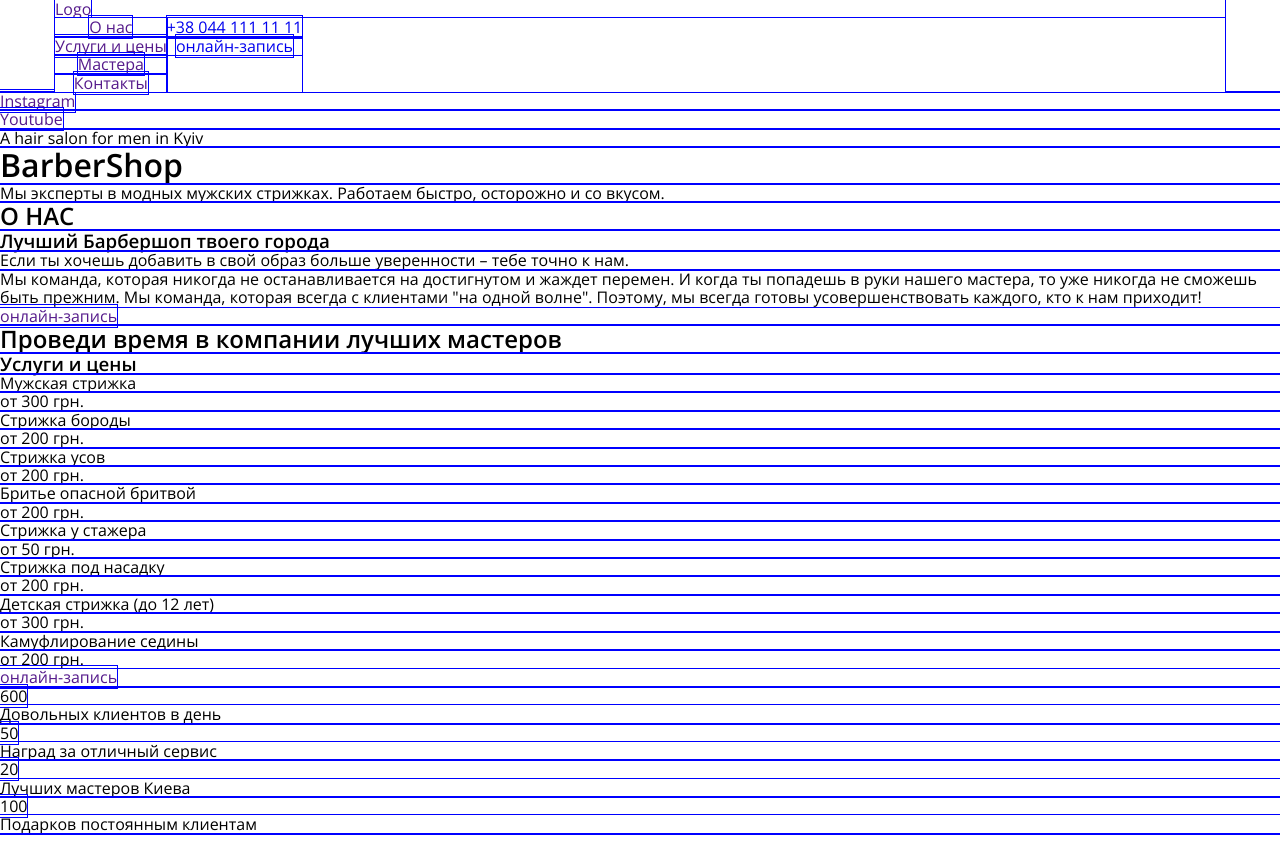
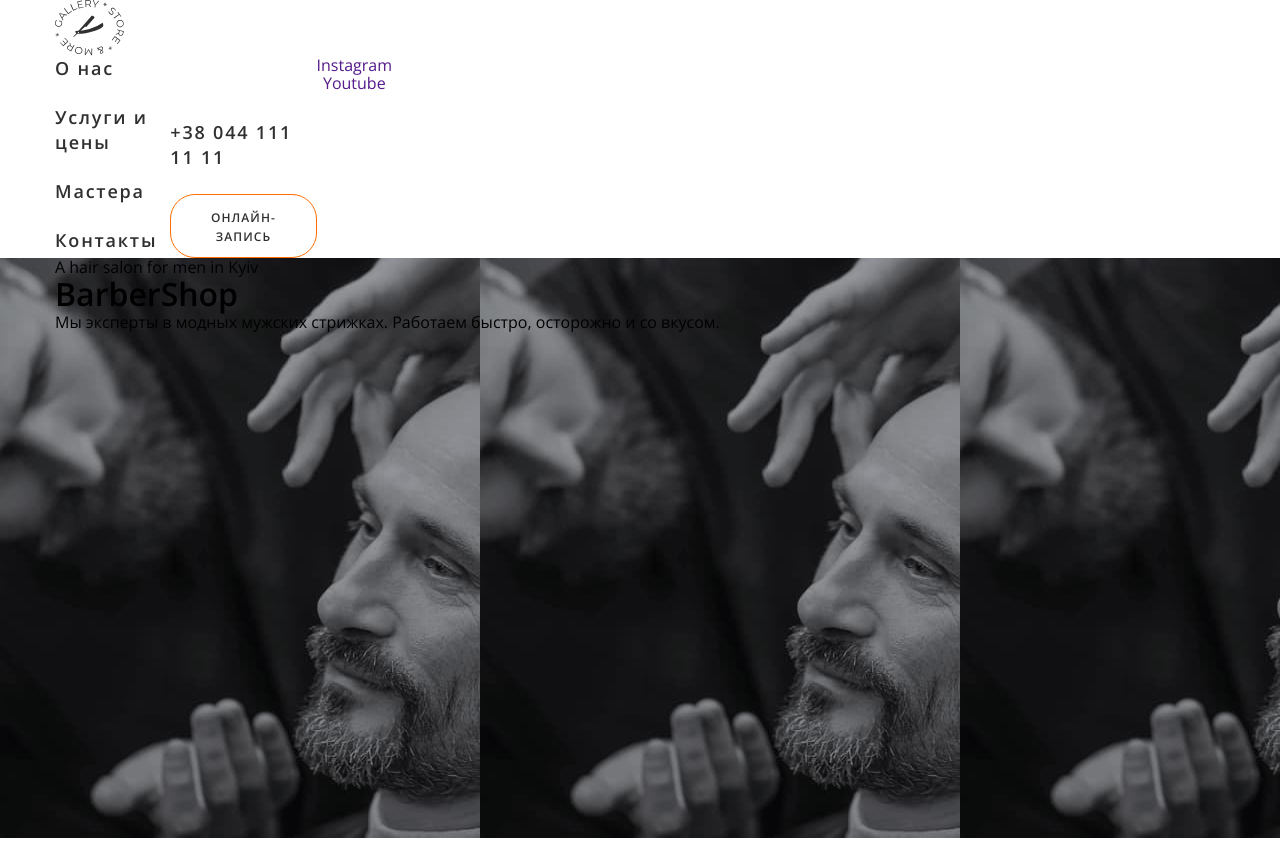
Before and after one commit to NatashaDashkovska/Barbershop, a plain HTML site: page index.html in a window 1280 px wide. Shown: the top 842 px of the page. Drawn offline with Linux system fonts and the light colour scheme.

Commit message:
fix burger

```diff
--- a/index.html
+++ b/index.html
@@ -12,23 +12,43 @@
 
     <header class="container">
       <nav>
-        <a href="">Logo</a>
-        <div class="mobile-menu" data-menu>
+        <a href="/" class="header__logo">
+          <img class="header__logo-img" src="./images/svg/logo.svg" alt="" />
+        </a>
+        <div class="mobile-menu is-open" data-menu>
           <div class="content">
             <ul class="header__nav-list">
-              <li><a href="">О нас</a></li>
-              <li><a href="">Услуги и цены</a></li>
-              <li><a href="">Мастера</a></li>
-              <li><a href="">Контакты</a></li>
+              <li class="header__nav-item">
+                <a href="">О нас</a>
+              </li>
+              <li class="header__nav-item">
+                <a href="">Услуги и цены</a>
+              </li>
+              <li class="header__nav-item">
+                <a href="">Мастера</a>
+              </li>
+              <li class="header__nav-item">
+                <a href="">Контакты</a>
+              </li>
             </ul>
-            <ul>
-              <li>
+            <ul class="header__links-list">
+              <li class="header__link">
                 <a href="tel:+380441111111">+38 044 111 11 11</a>
               </li>
-              <li>
+              <li class="header__link">
                 <a href="mailto:example@gmail.com">онлайн-запись</a>
               </li>
             </ul>
+            <div>
+              <ul>
+                <li>
+                  <a href="">Instagram</a>
+                </li>
+                <li>
+                  <a href="">Youtube</a>
+                </li>
+              </ul>
+            </div>
           </div>
         </div>
       </nav>
@@ -56,17 +76,7 @@
     </header>
     <main>
       <!-- hero -->
-      <section>
-        <div>
-          <ul>
-            <li>
-              <a href="">Instagram</a>
-            </li>
-            <li>
-              <a href="">Youtube</a>
-            </li>
-          </ul>
-        </div>
+      <section class="container hero">
         <div>
           <p>A hair salon for men in Kyiv</p>
           <h1>BarberShop</h1>
--- a/sass/components/_burger-menu.scss
+++ b/sass/components/_burger-menu.scss
@@ -1,8 +1,8 @@
 .mobile-menu {
   position: fixed;
   top: 0;
-  left: 0;
-  width: 100%;
+  right: 0;
+  width: 337px;
   height: 100%;
   z-index: 900;
   opacity: 0;
@@ -26,13 +26,13 @@
 }
 
 .mobile-menu .content {
-  padding: 48px 40px;
+  padding: 118px 40px;
   height: 100%;
   width: 100%;
   text-align: center;
 
   background-color: $primary-light-colour;
-  transform: translateX(-100%);
+  transform: translateX(100%);
   transition: transform 250ms linear 250ms;
 
   @include for-size(tablet) {
@@ -50,8 +50,8 @@
 
 .burger-menu__btn {
   position: absolute;
-  top: 10px;
-  right: 10px;
+  top: 48px;
+  right: 31px;
   width: 40px;
   height: 40px;
   z-index: 999;
--- a/sass/index.scss
+++ b/sass/index.scss
@@ -8,3 +8,4 @@
 
 @import './components/burger-menu';
 @import './layots/header';
+@import './layots/hero';
--- a/sass/layots/_header.scss
+++ b/sass/layots/_header.scss
@@ -1,3 +1,65 @@
-// .header__nav-list {
-//   display: flex;
-// }
+.header__nav-item {
+  text-align: start;
+
+  &:not(:last-child) {
+    margin-bottom: 24px;
+  }
+
+  & > a {
+    font-weight: 600;
+    font-size: 18px;
+    line-height: 1.39;
+    letter-spacing: 0.1em;
+    color: $primary-dark-colour;
+  }
+
+  &:hover > a,
+  &:focus > a {
+    color: $accent-colour;
+  }
+}
+
+.header__links-list {
+  margin-top: 64px;
+}
+
+.header__link {
+  text-align: start;
+
+  &:not(:last-child) {
+    margin-bottom: 24px;
+
+    & > a {
+      font-weight: 600;
+      font-size: 18px;
+      line-height: 1.39;
+      letter-spacing: 0.1em;
+      text-transform: uppercase;
+      color: $primary-dark-colour;
+    }
+
+    &:hover > a,
+    &:focus > a {
+      color: $accent-colour;
+    }
+  }
+
+  &:last-child {
+    padding: 12px 37px;
+
+    text-align: center;
+
+    border: 1px solid $accent-colour;
+    box-sizing: border-box;
+    border-radius: 25px;
+
+    & > a {
+      font-weight: 600;
+      font-size: 12px;
+      line-height: 1.33;
+      letter-spacing: 0.09em;
+      text-transform: uppercase;
+      color: $primary-dark-colour;
+    }
+  }
+}
--- /dev/null
+++ b/sass/layots/_hero.scss
@@ -0,0 +1,4 @@
+.hero {
+  background-image: url('../../images/hero/hero-1-480.jpg');
+  height: 580px;
+}
--- a/sass/utils/_normalize.scss
+++ b/sass/utils/_normalize.scss
@@ -354,5 +354,5 @@ template {
 ::after,
 ::before {
   box-sizing: border-box;
-  outline: 1px solid blue;
+  // outline: 1px solid blue;
 }
```
Also changed, not shown: css/index.css, css/index.min.css, 2 other files.
